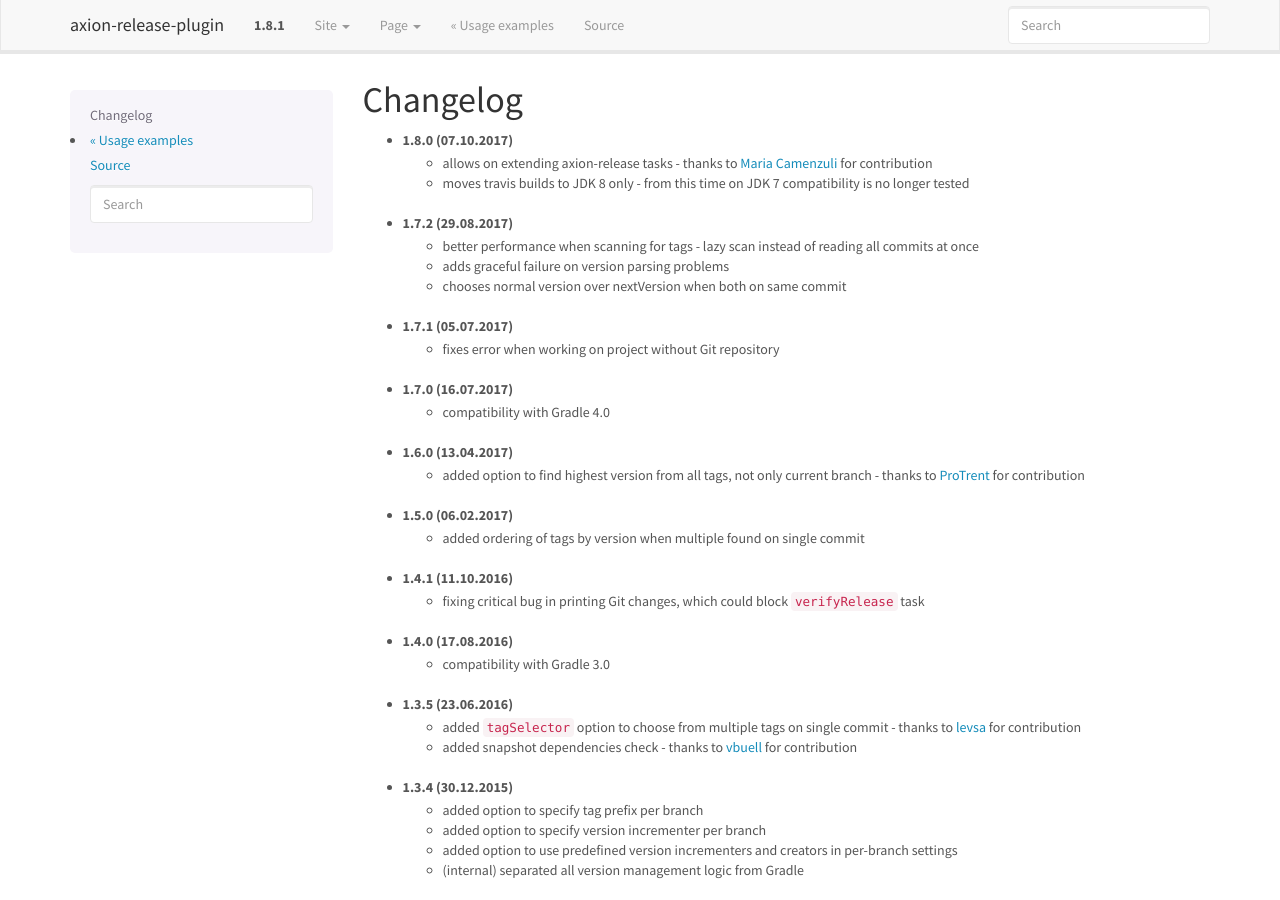
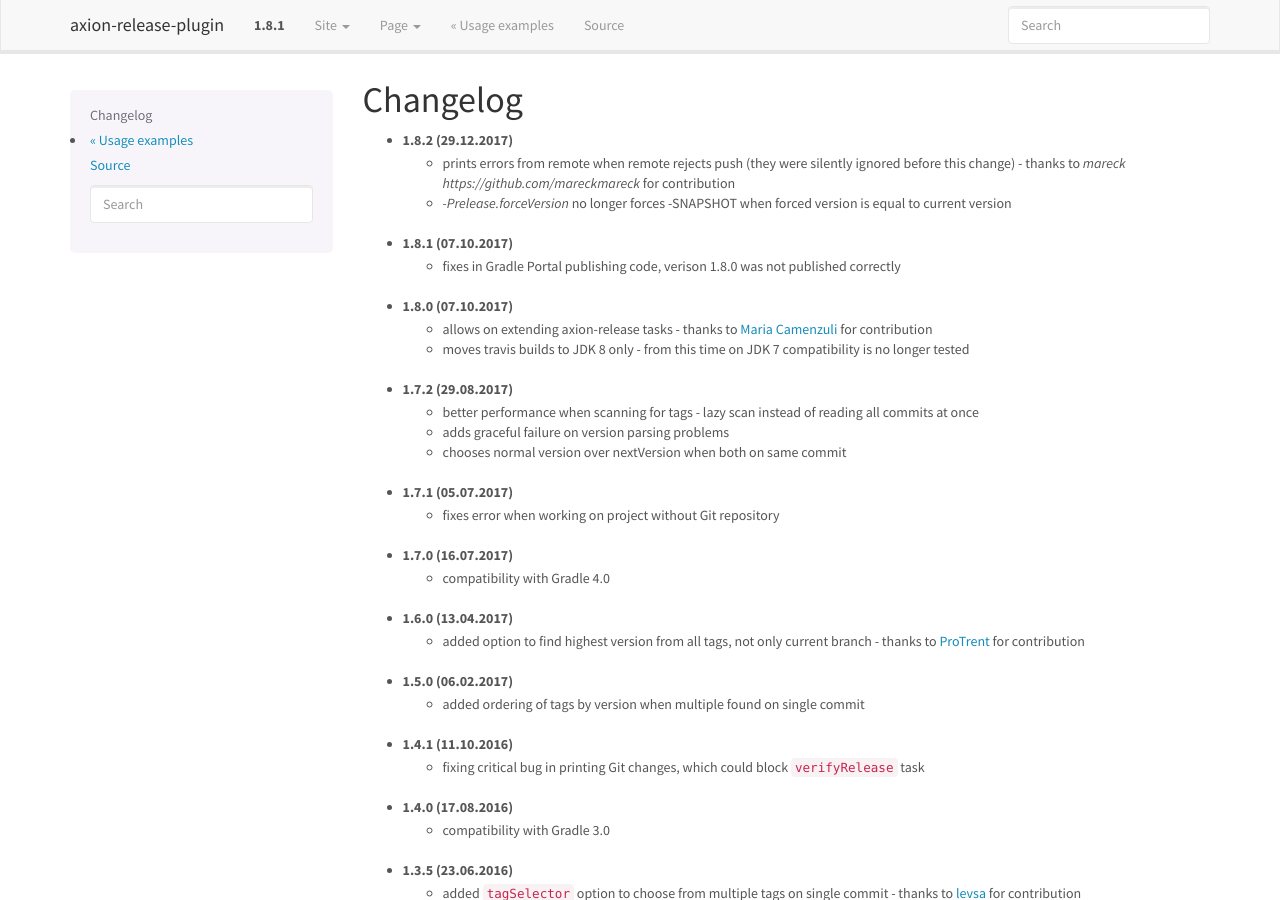
Before and after one commit to allegro/axion-release-plugin, a Sphinx documentation site: the page built from docs/changelog.rst, in a window 1280 px wide and 900 px high. Built offline with Sphinx 7.4.7, drawn with Linux system fonts in a browser that asks for light colours; pages that are not in the unit, such as notebooks, are missing from menus.

Commit message:
Updates changelog for 1.8.2

```diff
--- a/docs/changelog.rst
+++ b/docs/changelog.rst
@@ -1,6 +1,11 @@
 Changelog
 =========
 
+* **1.8.2** (29.12.2017)
+    * prints errors from remote when remote rejects push (they were silently ignored before this change) - thanks to `mareck https://github.com/mareckmareck` for contribution
+    * `-Prelease.forceVersion` no longer forces -SNAPSHOT when forced version is equal to current version
+* **1.8.1** (07.10.2017)
+    * fixes in Gradle Portal publishing code, verison 1.8.0 was not published correctly
 * **1.8.0** (07.10.2017)
     * allows on extending axion-release tasks - thanks to `Maria Camenzuli <https://github.com/maria-camenzuli>`_ for contribution
     * moves travis builds to JDK 8 only - from this time on JDK 7 compatibility is no longer tested
```
